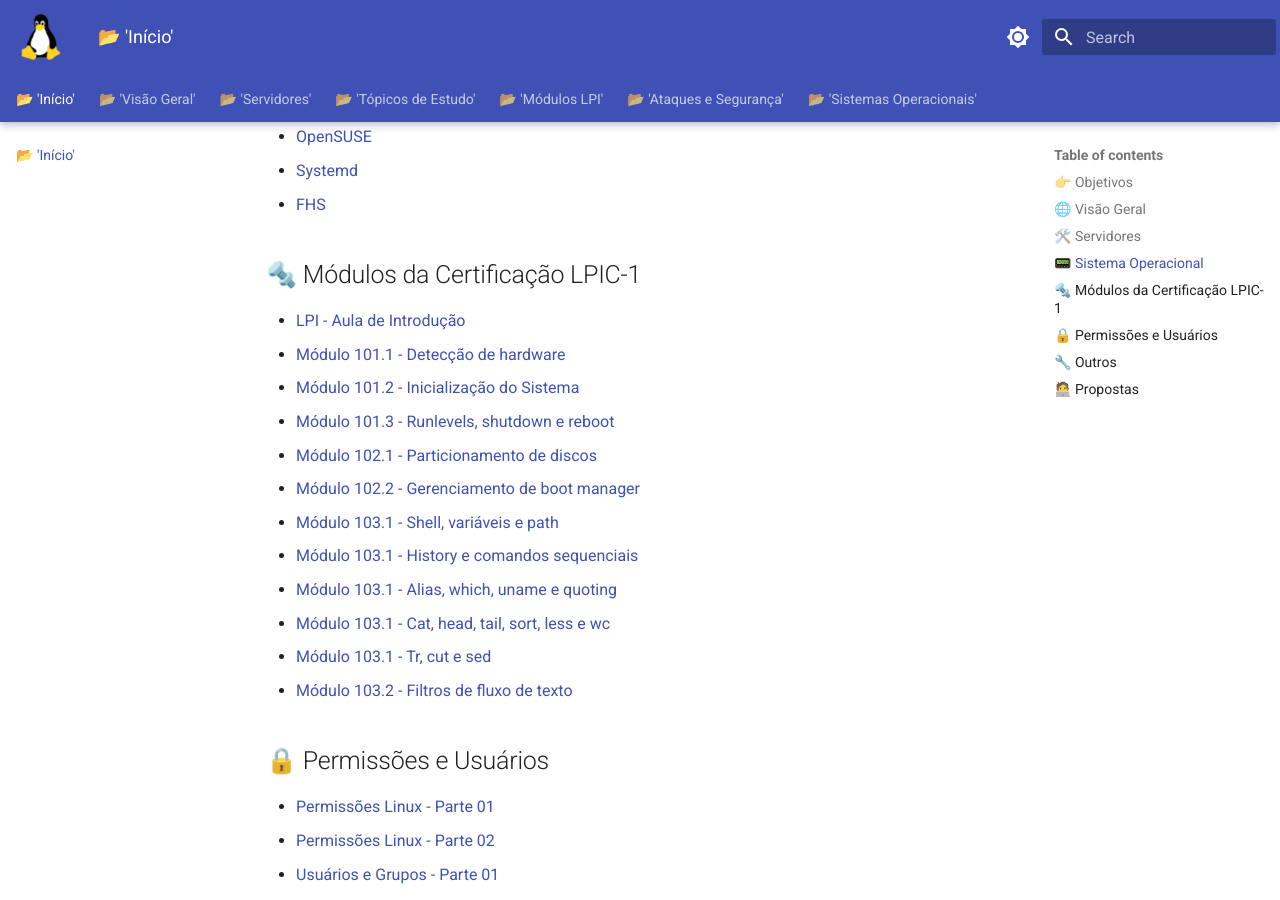
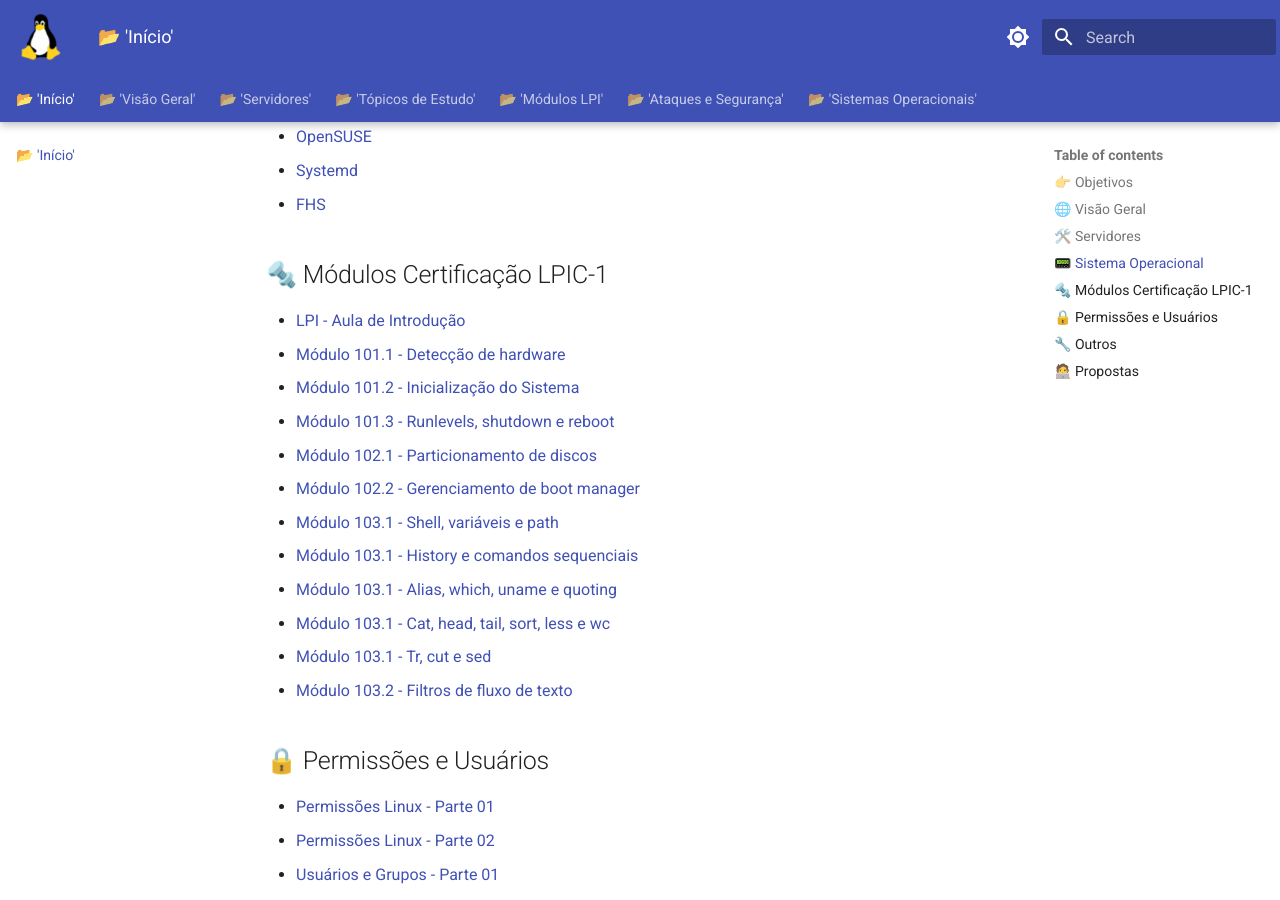
Before and after one commit to educharquero/officinas, an MkDocs documentation site: the page built from docs/index.md, in a window 1280 px wide and 900 px high, scrolled down 1660 px. Built offline with MkDocs 1.6.1 and Material for MkDocs 9.7.7, drawn with Linux system fonts in a browser that asks for light colours.

Commit message:
Ajustes3

```diff
--- a/docs/index.md
+++ b/docs/index.md
@@ -49,7 +49,7 @@
 - [Systemd](./Systemd.md)
 - [FHS](./FHS.md)
 
-## 🔩 Módulos da Certificação LPIC-1
+## 🔩 Módulos Certificação LPIC-1
 - [LPI - Aula de Introdução](./LPI_Aula_de_introducao.md)
 - [Módulo 101.1 - Detecção de hardware](./LPIC-101.1_identificacao_e_configuracao_de_Hardware.md)
 - [Módulo 101.2 - Inicialização do Sistema](./LPIC-101.2_processo_de_inicializacao_do_linux.md)
```
Also changed, not shown: site/search/search_index.json.
